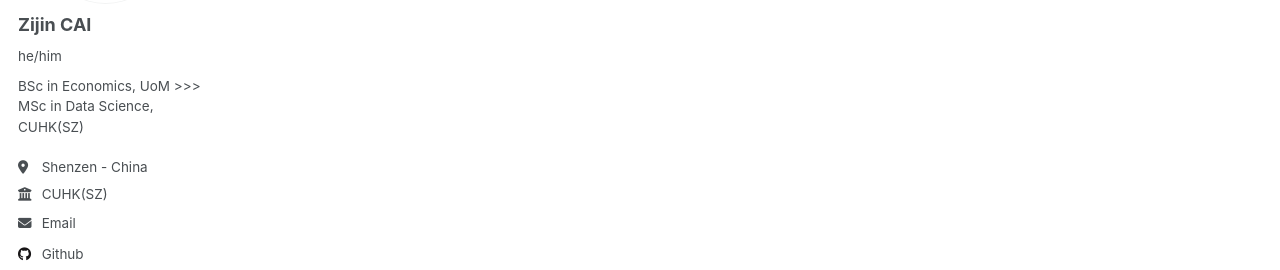
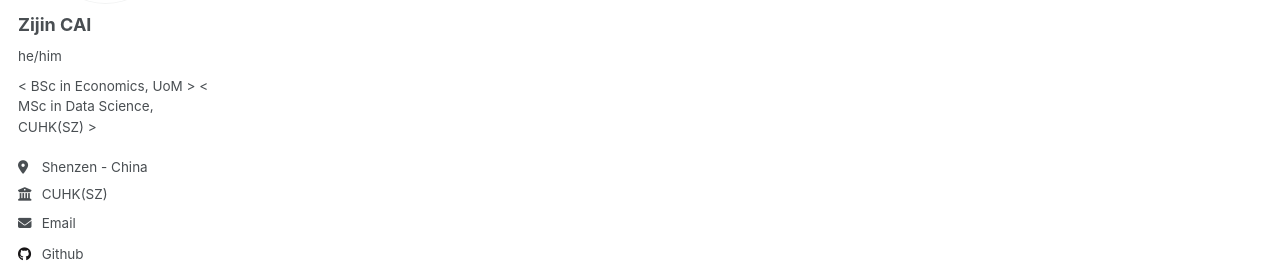
Before and after one commit to CAI991108/CAI991108.github.io, a Jekyll site: the page built from _pages/category-archive.html, in a window 1280 px wide. Shown: the part 351-621 px from the top of the page. Built offline with Jekyll 4.4.1, drawn with Linux system fonts in a browser that asks for light colours; part of the change alters nothing that is shown.

```diff
--- a/_config.yml
+++ b/_config.yml
@@ -25,8 +25,8 @@ author:
   name             : "Zijin CAI"
   pronouns         : "he/him"
   bio              : >
-                    BSc in Economics, UoM >>>
-                    MSc in Data Science, CUHK(SZ)
+                    < BSc in Economics, UoM >
+                    < MSc in Data Science, CUHK(SZ) >
   location         : "Shenzen - China"
   employer         : "CUHK(SZ)"
   uri              : # "https://github.com/CAI991108"
```
